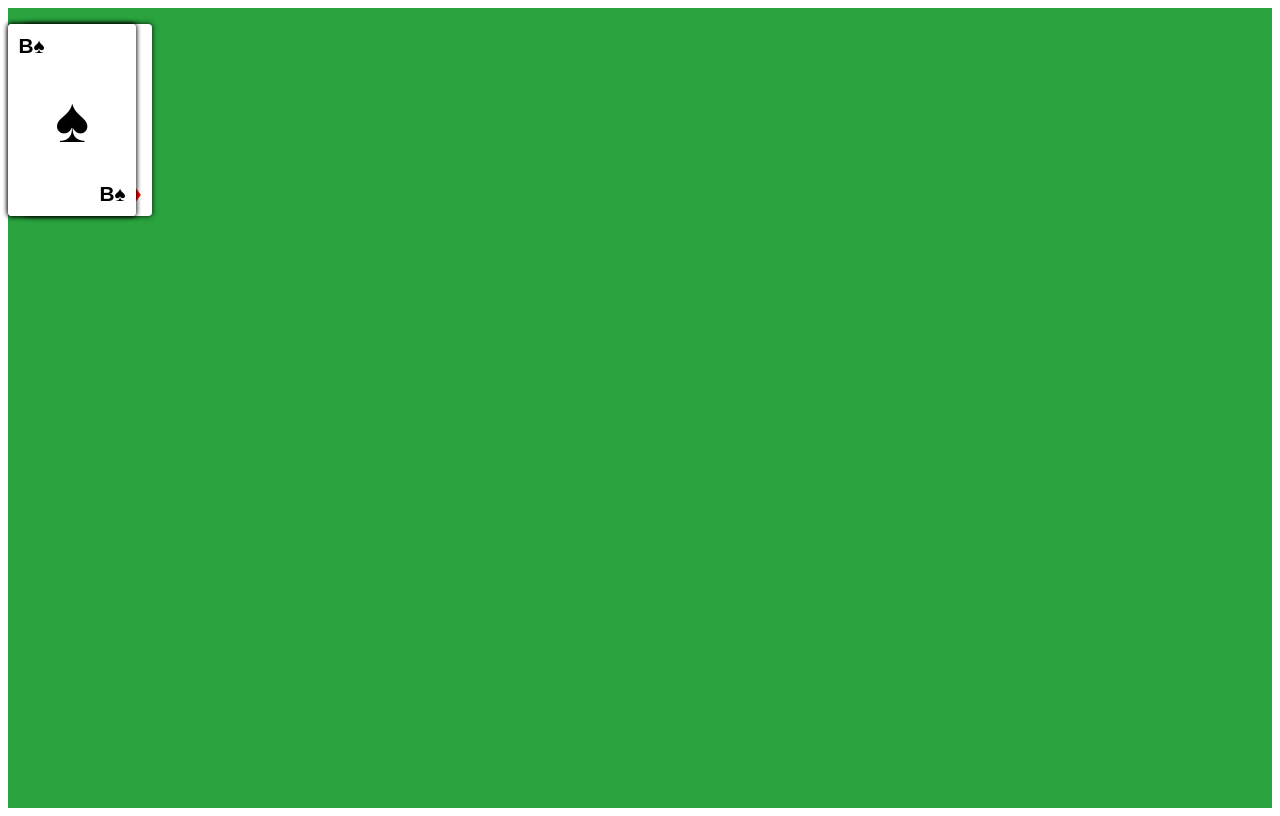
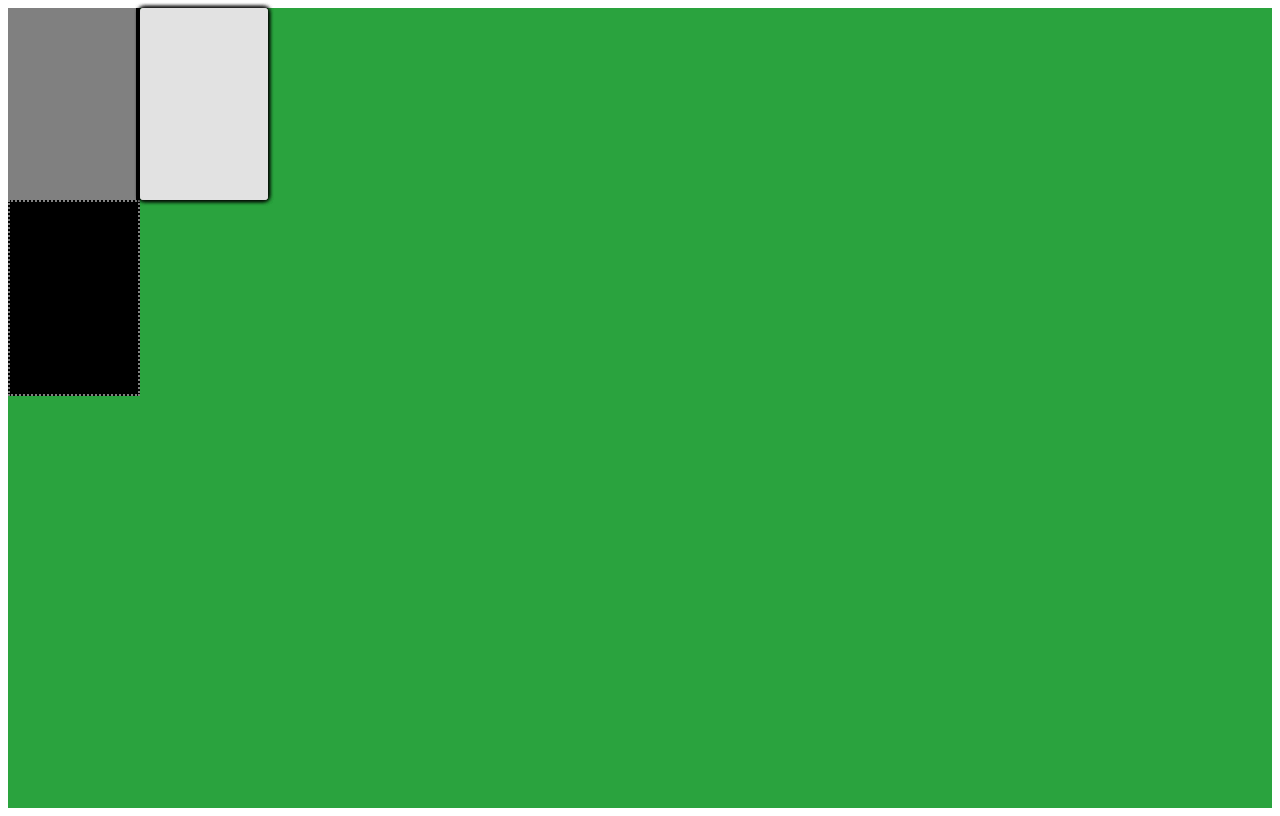
Before and after one commit to ChrisRu/solitaire, a website: page app/index.html in a window 1280 px wide. Drawn offline with nearby package versions, Linux system fonts and the light colour scheme; files that its build step writes are made by us from their sources.

Commit message:
Flip the cards

```diff
--- a/app/index.html
+++ b/app/index.html
@@ -10,8 +10,8 @@
 <body>
   <div class="board">
   	<div class="draw">
-	  	<div class="full card"></div>
-		  <div class="open card"></div>
+	  	<div class="full"></div>
+		  <div class="open"></div>
 	  </div>
 	  <div class="stacks"></div>
   </div>
--- a/app/scripts/script.js
+++ b/app/scripts/script.js
@@ -71,6 +71,7 @@ let interval;
 for (let i = 0; i < cardsEl.length; i++) {
   cardsEl[i].addEventListener("mousedown", function() {
     selected = this;
+    this.classList.toggle("open");
   });
 }
 
--- a/app/styles/master.scss
+++ b/app/styles/master.scss
@@ -15,12 +15,30 @@ $card-padding: $card-size / 16;
 	background: white;
 	border-radius: 4px;
 	box-shadow: 0 0 5px rgba(0,0,0,0.5);
-	margin: 1em 1em 1em 0;
 	display: inline-block;
 	padding: 0.5em;
 	box-sizing: border-box;
 	position: absolute;
+	transform: rotateY(-180deg);
 	transition: transform 0.3s ease;
+	&.open {
+		transform: rotateY(0);
+		&:after {
+			opacity: 0;
+		}
+	}
+	&:after {
+		content: '';
+		display: block;
+		position: absolute;
+		top: 0;
+		left: 0;
+		width: 100%;
+		height: 100%;
+		background: #E2E2E2;
+		border-radius: 4px;
+		box-shadow: 0 0 5px rgba(0,0,0,0.5);
+	}
 	> * {
 		position: absolute;
 		font-size: 1.3em;
@@ -41,9 +59,6 @@ $card-padding: $card-size / 16;
 		left: 50%;
 		transform: translate(-50%, -50%);
 	}
-	&:first-child {
-		margin-left: 1em;
-	}
 	&.red {
 		color: red;
 	}
@@ -58,6 +73,8 @@ $card-padding: $card-size / 16;
 		background: grey;
 	}
 	.open {
+		width: $card-size;
+		height: $card-size * 1.5;
 		background: none;
 		border: 2px dotted grey;
 	}
```
